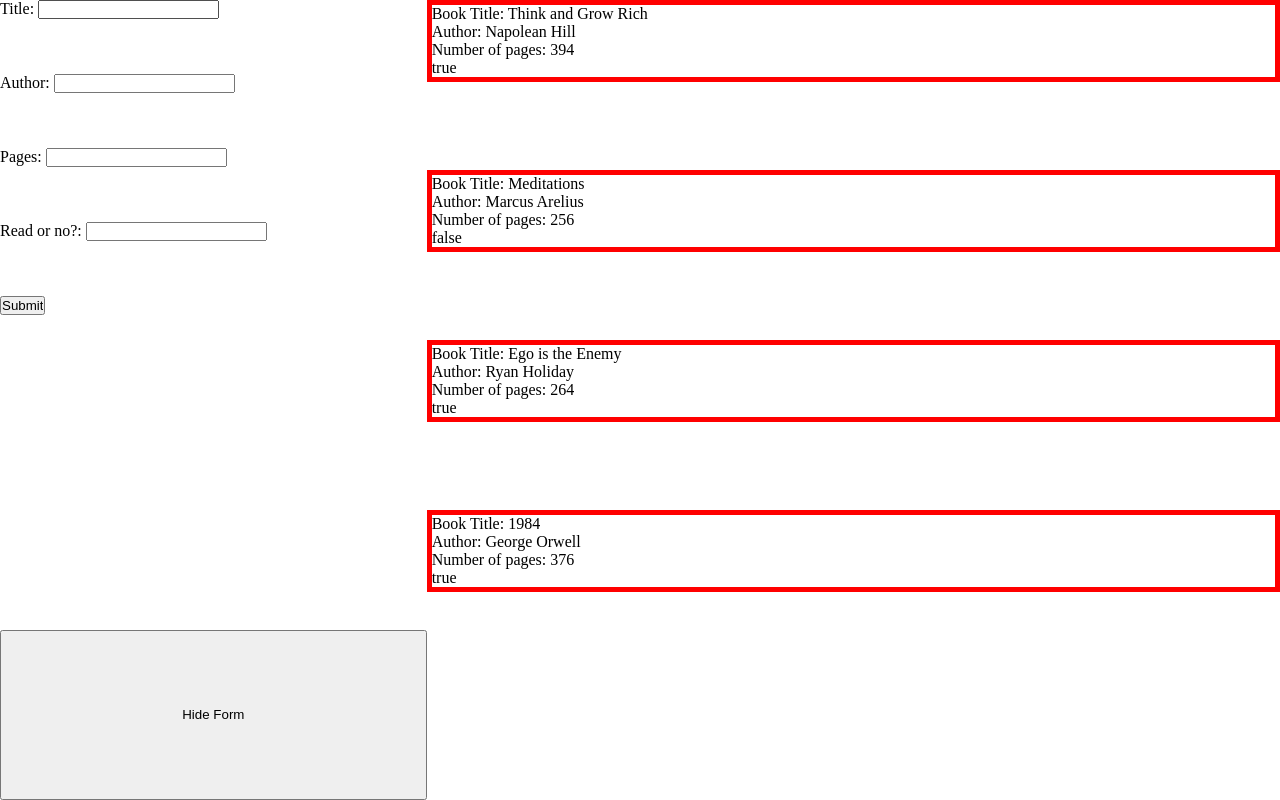
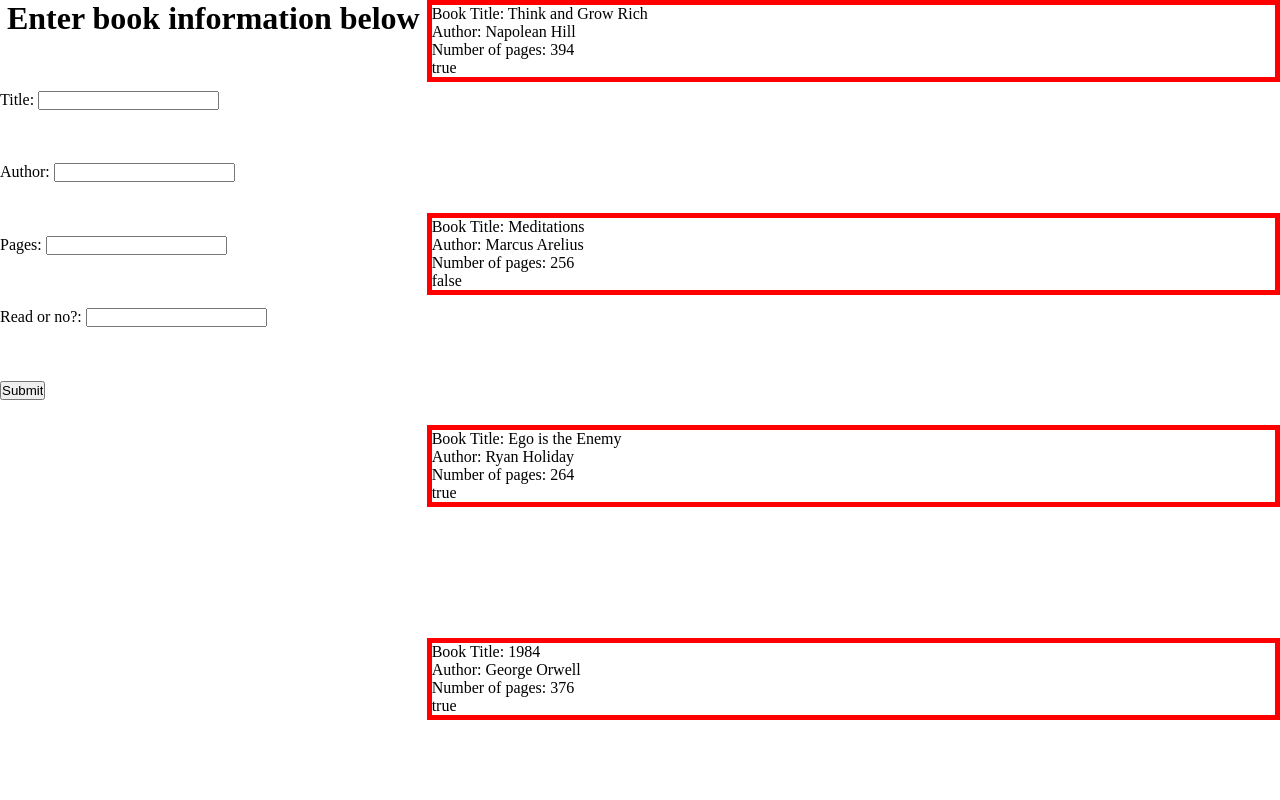
Before and after one commit to clarkjr2016/library, a website: page index.html in a window 1280 px wide. Drawn offline with Linux system fonts and the light colour scheme.

Commit message:
Using this as a marking point before I make the switch to testing for user input data

```diff
--- a/constructor.js
+++ b/constructor.js
@@ -41,18 +41,19 @@
     cardContainer.appendChild(card); // this appends the card to the card-container div so that the cards will be displayed
     const title = document.createElement("p"); // this creates a p element for which the title will be displayed
     title.innerHTML = `Book Title: ${book.title}`; // this sets the paragraph content to the current object's title property value
-    card.appendChild(title); // this appends that value to the card
     const author = document.createElement("p");
     author.innerHTML = `Author: ${book.author}`;
-    card.appendChild(author);
     const pages = document.createElement("p");
     pages.innerHTML = `Number of pages: ${book.pages}`;
-    card.appendChild(pages);
     const read = document.createElement("p");
     read.innerHTML = book.read;
+    card.appendChild(title); // this appends that value to the card
+    card.appendChild(author);
+    card.appendChild(pages);
     card.appendChild(read);
     card.classList.add("card"); // adding the card class to the card elements
   });
+
   // utilize this function to loop through library array and display the values as cards in html elements
 }
 
--- a/index.html
+++ b/index.html
@@ -14,6 +14,9 @@
 
         <form>
             <div class="form-container">
+                <div id="form-header-container">
+                    <h1 >Enter book information below</h1>
+                </div>
           <div>
             <label for="title">Title:</label>
             <input type="text" id="title" name="title" /><br />
@@ -39,7 +42,7 @@
             </div>
         </form>
         <div class="card-container"></div>
-        <button id="hide-form">Hide Form</button>
+
         </div>
 
 
--- a/style.css
+++ b/style.css
@@ -32,6 +32,7 @@
   border: 5px red solid;
 }
 
-#hide-form {
-  order: 5;
+#form-header-container {
+  display: flex;
+  justify-content: center;
 }
```
